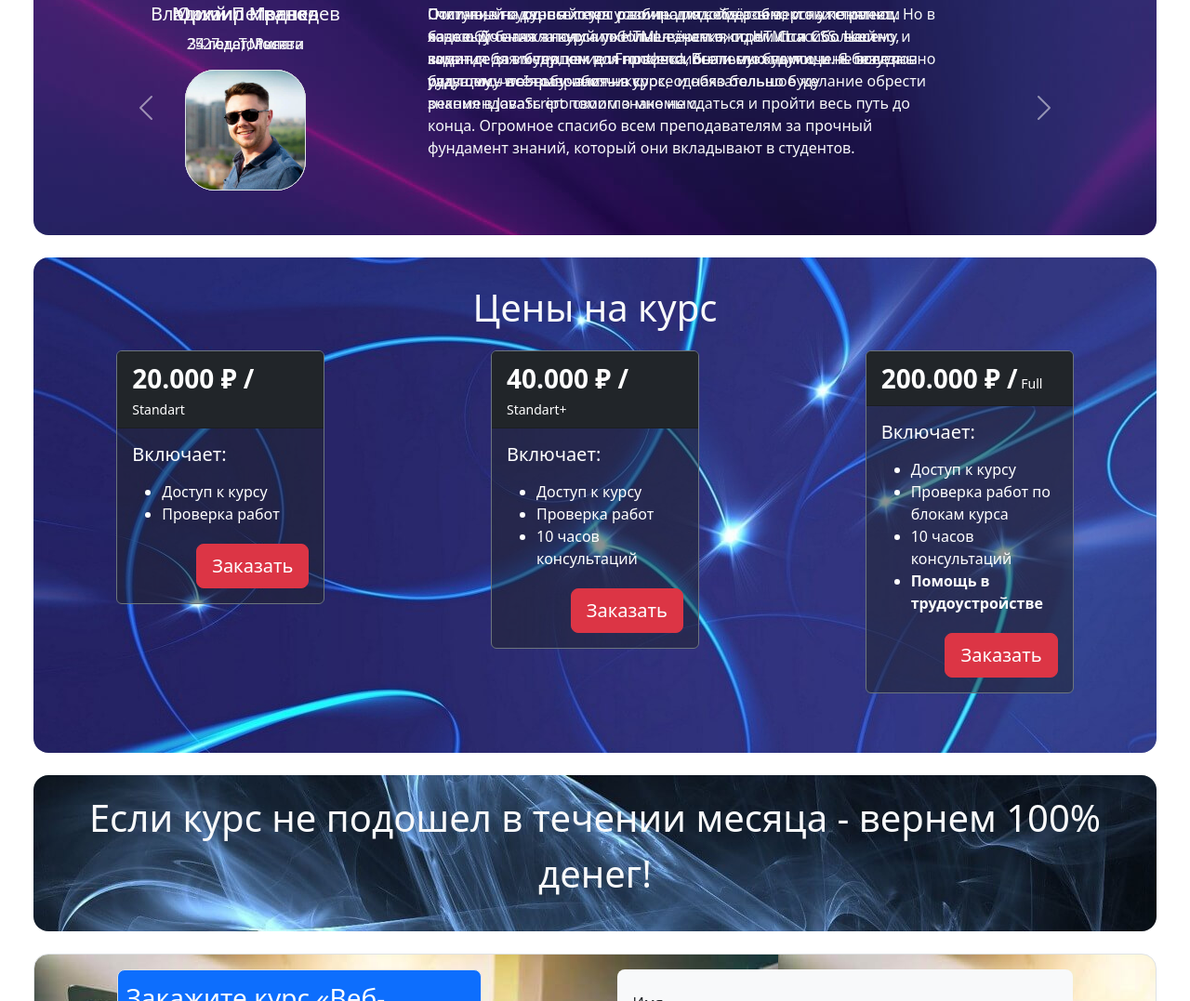
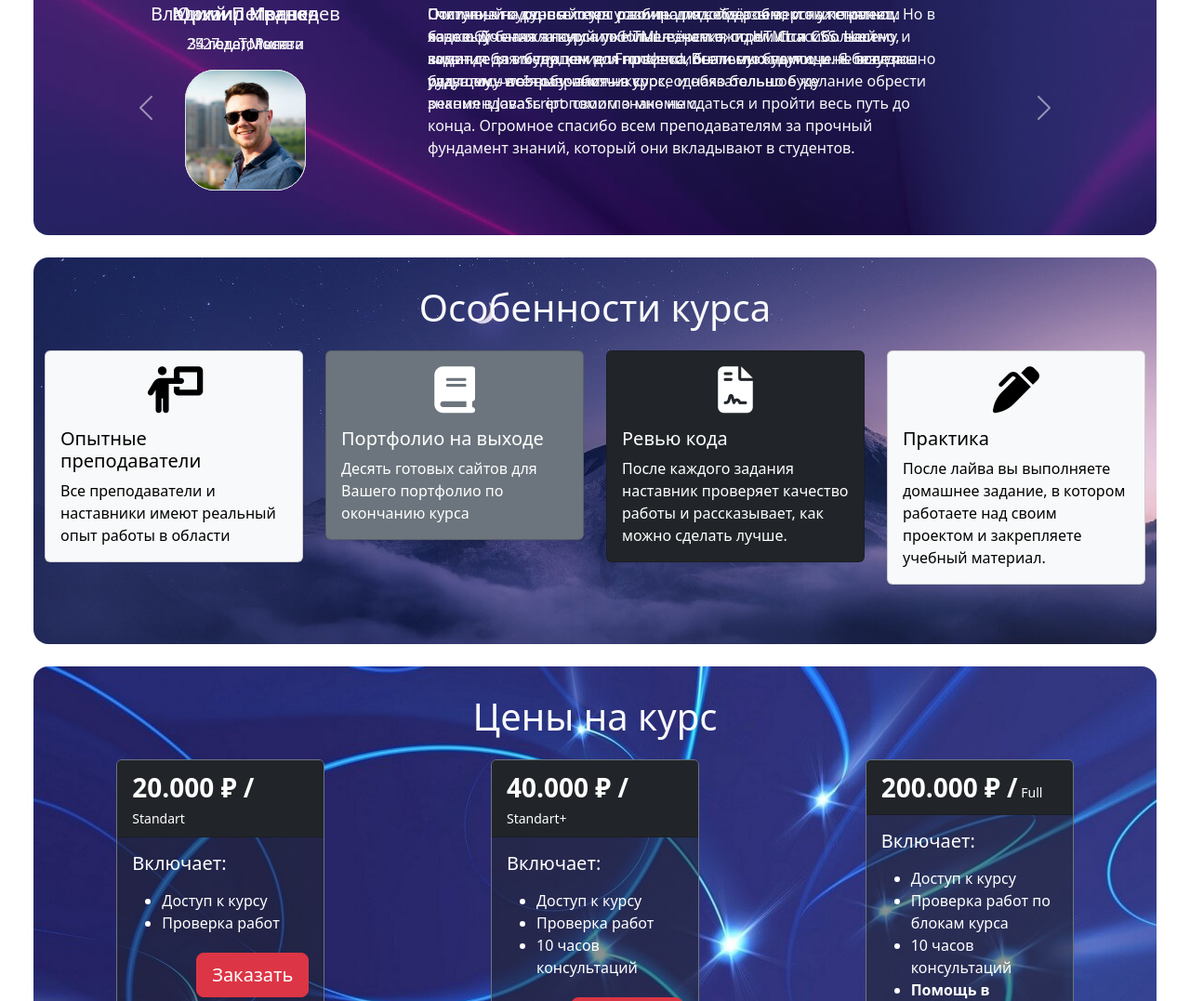
Before and after one commit to romixweb/sheremTrainingCourseLanding, a plain HTML site: page index.html in a window 1280 px wide. Shown: the part 2137-3214 px from the top of the page at 93% size. Drawn offline with nearby package versions, Linux system fonts and the light colour scheme.

Commit message:
Релиз 0.5
Релиз 0.5
h41 7.5 Дополнительные элементы

Pull request
	Main
	- Добавлен .row WhatWeDo c 4 карточками

```diff
--- a/index.html
+++ b/index.html
@@ -3,7 +3,7 @@
   <head>
     <meta charset="utf-8">
     <meta name="viewport" content="width=device-width, initial-scale=1">
-    <title>h40 7.4 Цены, гарантии, реквизиты</title>
+    <title>h41 7.5 Дополнительные элементы</title>
     <link href="https://cdn.jsdelivr.net/npm/bootstrap@5.2.0-beta1/dist/css/bootstrap.min.css" rel="stylesheet" integrity="sha384-0evHe/X+R7YkIZDRvuzKMRqM+OrBnVFBL6DOitfPri4tjfHxaWutUpFmBp4vmVor" crossorigin="anonymous">
 		<link rel="stylesheet" href="style.css">
   </head>
@@ -241,6 +241,57 @@
 					</div>
 				</div>
 			</div>
+			<!-- row WhatWeDo -->
+			<!-- Что мы делаем -->
+			<div class="row m-4 justify-content-center align-items-start bg-img-mainPage-WhatWeDo rounded-4 text-light">
+				<div class="col-12">
+					<p class="fs-1 text-center mt-4">Особенности курса</p>
+				</div>
+				<div class="col-12 col-md-6 col-lg-3 mb-5">
+					<div class="card text-bg-light m-auto mb-3" style="max-width: 18rem;">
+						<div class="card-body">
+							<div class="text-center">
+								<i class="fa-solid fa-person-chalkboard"></i>
+							</div>
+							<h5 class="card-title">Опытные преподаватели</h5>
+							<p class="card-text">Все преподаватели и наставники имеют реальный опыт работы в области</p>
+						</div>
+					</div>
+				</div>
+				<div class="col-12 col-md-6 col-lg-3 mb-5">
+					<div class="card text-bg-secondary m-auto mb-3" style="max-width: 18rem;">
+						<div class="card-body">
+							<div class="text-center">
+								<i class="fa-solid fa-book"></i>
+							</div>
+							<h5 class="card-title">Портфолио на выходе</h5>
+							<p class="card-text">Десять готовых сайтов для Вашего портфолио по окончанию курса</p>
+						</div>
+					</div>
+				</div>
+				<div class="col-12 col-md-6 col-lg-3 mb-5">
+					<div class="card text-bg-dark m-auto mb-3" style="max-width: 18rem;">
+						<div class="card-body">
+							<div class="text-center">
+								<i class="fa-solid fa-file-contract"></i>
+							</div>
+							<h5 class="card-title">Ревью кода</h5>
+							<p class="card-text">После каждого задания наставник проверяет качество работы и рассказывает, как можно сделать лучше.</p>
+						</div>
+					</div>
+				</div>
+				<div class="col-12 col-md-6 col-lg-3 mb-5">
+					<div class="card text-bg-light m-auto mb-3" style="max-width: 18rem;">
+						<div class="card-body">
+							<div class="text-center">
+								<i class="fa-solid fa-pen-clip"></i>
+							</div>
+							<h5 class="card-title">Практика</h5>
+							<p class="card-text">После лайва вы выполняете домашнее задание, в котором работаете над своим проектом и закрепляете учебный материал.</p>
+						</div>
+					</div>
+				</div>
+			</div>
 			<!-- row Prices -->
 			<!-- Цены -->
 			<div class="row m-4 justify-content-evenly align-items-start bg-img-mainPage-Prices rounded-4 text-light">
@@ -383,6 +434,9 @@
 		</div>
 		<!-- Footer^ -->
 
+		<!-- fontAwesome -->
+		<script src="https://kit.fontawesome.com/75b9a1f448.js" crossorigin="anonymous"></script>
+
 		<!-- Script for MainPage > CallBack -->
 		<script src="./index.js"></script>
 
--- a/style.css
+++ b/style.css
@@ -53,6 +53,10 @@ button > a {
 	margin-left: auto;
 	margin-right: auto;
 }
+.fa-solid {
+	font-size: 50px;
+	margin-bottom: 1rem;
+}
 .bg-img-mainPage-Main1 {
 	background-image: url("./img/mainPage3.jpg");
 }
@@ -77,4 +81,7 @@ button > a {
 .bg-img-mainPage-Guarantees {
 	background-image: url("./img/mainPage7.jpg");
 }
+.bg-img-mainPage-WhatWeDo {
+	background-image: url("./img/mainPage5.jpg");
+}
 /* MainPage */
```
Also changed, not shown: 1 other file.
